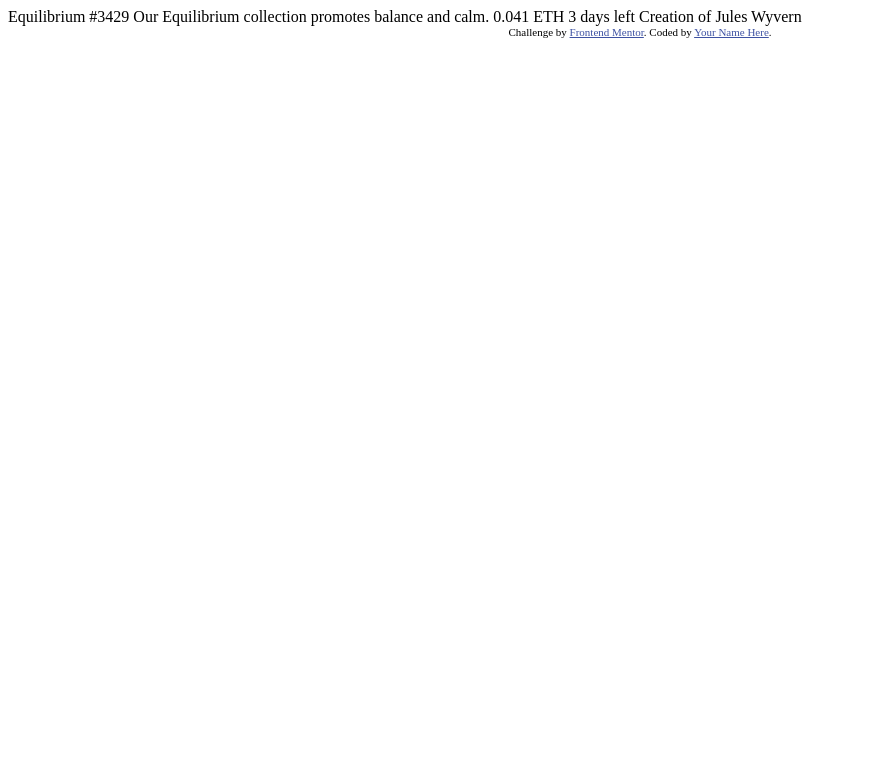
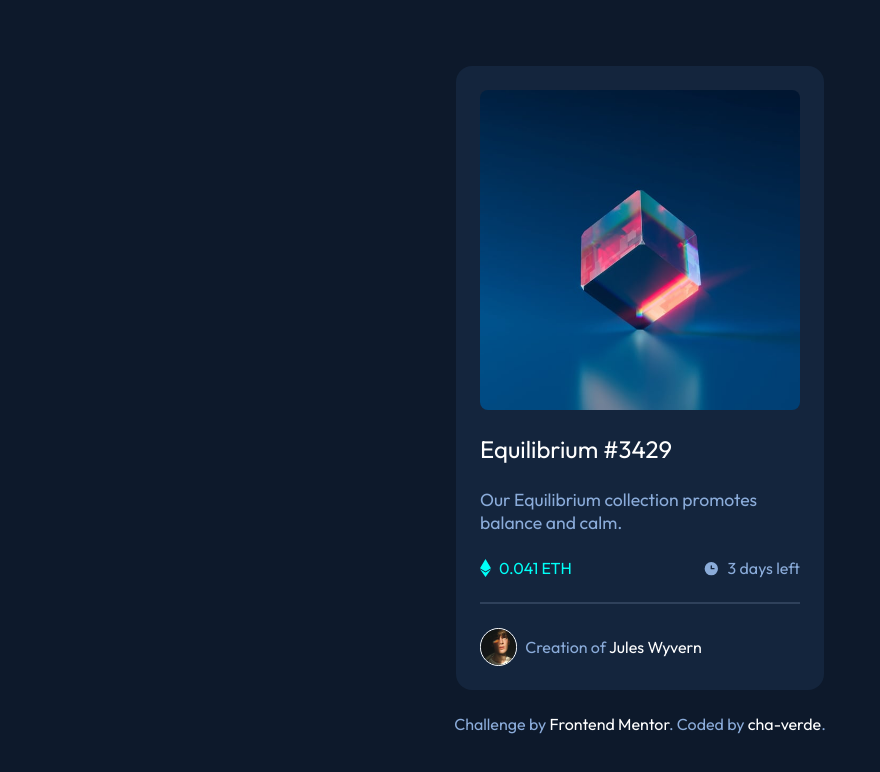
Before and after one commit to cha-verde/nft-preview-card, a plain HTML site: page index.html in a window 1280 px wide. Shown: the whole page, without its empty margins (0-880 px from the left). Drawn offline with Linux system fonts and the light colour scheme.

Commit message:
Final work

```diff
--- a/index.html
+++ b/index.html
@@ -1,33 +1,86 @@
 <!DOCTYPE html>
 <html lang="en">
-<head>
-  <meta charset="UTF-8">
-  <meta name="viewport" content="width=device-width, initial-scale=1.0"> <!-- displays site properly based on user's device -->
+  <head>
+    <meta charset="UTF-8" />
+    <meta name="viewport" content="width=device-width, initial-scale=1.0" />
+    <!-- displays site properly based on user's device -->
 
-  <link rel="icon" type="image/png" sizes="32x32" href="./images/favicon-32x32.png">
+    <link
+      rel="icon"
+      type="image/png"
+      sizes="32x32"
+      href="./images/favicon-32x32.png"
+    />
 
-  <title>Frontend Mentor | NFT preview card component</title>
+    <link rel="preconnect" href="https://fonts.googleapis.com" />
+    <link rel="preconnect" href="https://fonts.gstatic.com" crossorigin />
+    <link
+      href="https://fonts.googleapis.com/css2?family=Outfit:wght@100..900&display=swap"
+      rel="stylesheet"
+    />
 
-  <!-- Feel free to remove these styles or customise in your own stylesheet 👍 -->
-  <style>
-    .attribution { font-size: 11px; text-align: center; }
-    .attribution a { color: hsl(228, 45%, 44%); }
-  </style>
-</head>
-<body>
+    <link rel="stylesheet" href="style.css" />
 
-  Equilibrium #3429
-
-  Our Equilibrium collection promotes balance and calm.
-
-  0.041 ETH
-  3 days left
-
-  Creation of Jules Wyvern
-
-  <div class="attribution">
-    Challenge by <a href="https://www.frontendmentor.io?ref=challenge" target="_blank">Frontend Mentor</a>.
-    Coded by <a href="#">Your Name Here</a>.
-  </div>
-</body>
+    <title>Frontend Mentor | NFT preview card component</title>
+  </head>
+  <body class="display-flex-row color-background">
+    <div class="container display-flex-column font-primary flow">
+      <div class="card flow padding-2 border-radius-2 color-card">
+        <div class="card__image border-radius-1">
+          <a href="">
+            <div class="image-view display-flex-column border-radius-1">
+              <img src="/images/icon-view.svg" alt=""/>
+            </div>
+            <img
+              class="image-main border-radius-1"
+              src="/images/image-equilibrium.jpg"
+              alt=""
+              data-state="active"
+            />
+          </a>
+        </div>
+        <div class="card__title font-size-3">
+          <a href="" data-state="active"> Equilibrium #3429</a>
+        </div>
+        <div class="card__desc color-text-secondary font-size-2">
+          Our Equilibrium collection promotes balance and calm.
+        </div>
+        <div
+          class="card__stats font-size-1 color-text-secondary display-flex-row"
+        >
+          <div class="card__balance display-flex-row flow-horizontal">
+            <img src="./images/icon-ethereum.svg" alt="" />
+            <p class="color-active-state">0.041 ETH</p>
+          </div>
+          <div class="card__time display-flex-row flow-horizontal">
+            <img src="./images/icon-clock.svg" alt="" />
+            <p>3 days left</p>
+          </div>
+        </div>
+        <div class="card__line"></div>
+        <div
+          class="card__profile border-top font-size-1 border-top display-flex-row flow-horizontal"
+        >
+          <img src="/images/image-avatar.png" alt="Avatar of Jules Wyvern" />
+          <p class="color-text-secondary">
+            Creation of <a href="" target="_blank>"> Jules Wyvern</a>
+          </p>
+        </div>
+      </div>
+      <div class="attribution color-text-secondary">
+        Challenge by
+        <a
+          href="https://www.frontendmentor.io?ref=challenge"
+          target="_blank"
+          data-state="active"
+          >Frontend Mentor</a
+        >. Coded by
+        <a
+          href="https://www.frontendmentor.io/profile/cha-verde"
+          data-state="active"
+          >cha-verde</a
+        >.
+      </div>
+    </div>
+  </body>
 </html>
--- /dev/null
+++ b/style.css
@@ -0,0 +1,195 @@
+:root {
+  --color-blue-500: hsl(215, 51%, 70%);
+  --color-blue-800: hsl(215, 32%, 27%);
+  --color-blue-900: hsl(216, 50%, 16%);
+  --color-blue-950: hsl(217, 54%, 11%);
+  --color-cyan-400: hsl(178, 100%, 50%);
+  --color-white: hsl(0, 0%, 100%);
+
+  --color-active-state: var(--color-cyan-400);
+  --color-text-primary: var(--color-white);
+  --color-text-secondary: var(--color-blue-500);
+  --color-card: var(--color-blue-900);
+  --color-background: var(--color-blue-950);
+  --color-line: var(--color-blue-800);
+
+  --font-primary: "Outfit", Arial, Helvetica, sans-serif;
+
+  --font-size-1: 1rem;
+  --font-size-2: 1.1rem;
+  --font-size-3: 1.5rem;
+
+  --border-radius-1: 0.5rem;
+  --border-radius-2: 1rem;
+
+  --flow-space: 1.5rem;
+  --flow-space-horizontal: 0.5rem;
+}
+
+body,
+h1,
+h2,
+h3,
+h4,
+p,
+figure,
+blockquote,
+dl,
+dd {
+  margin: 0;
+}
+
+a {
+  text-decoration: none;
+}
+
+img,
+picture {
+  max-width: 100%;
+  display: block;
+}
+
+/* composition */
+
+.flow > * + * {
+  margin-top: var(--flow-space, 1rem);
+}
+
+.flow-horizontal > * + * {
+  margin-left: var(--flow-space-horizontal, 0.5rem);
+}
+
+/* utility */
+
+.padding-1 {
+  padding: 1rem;
+}
+
+.padding-2 {
+  padding: 1.5rem;
+}
+
+.color-text {
+  color: var(--color-text);
+}
+
+.color-background {
+  background: var(--color-background);
+}
+
+.color-card {
+  background-color: var(--color-card);
+}
+
+.color-text-primary {
+  color: var(--color-text-primary);
+}
+
+.color-text-secondary {
+  color: var(--color-text-secondary);
+}
+
+.color-active-state {
+  color: var(--color-active-state);
+}
+
+.border-top {
+  border-top: var(--color-blue-800);
+}
+
+.font-primary {
+  font-family: var(--font-primary);
+}
+
+.font-size-1 {
+  font-size: var(--font-size-1);
+}
+
+.font-size-2 {
+  font-size: var(--font-size-2);
+}
+
+.font-size-3 {
+  font-size: var(--font-size-3);
+}
+
+.border-radius-1 {
+  border-radius: var(--border-radius-1);
+}
+
+.border-radius-2 {
+  border-radius: var(--border-radius-2);
+}
+
+.display-flex-column {
+  display: flex;
+  flex-direction: column;
+  justify-content: center;
+  align-items: center;
+}
+
+.display-flex-row {
+  display: flex;
+  justify-content: center;
+  align-items: center;
+}
+
+a:hover{
+    color: var(--color-active-state);
+}
+
+.card__image:hover .image-view{
+    display: flex;
+    background-color: hsla(178, 100%, 50%, 0.5);
+}
+
+/* block */
+
+body {
+  height: 100vh;
+}
+
+a{
+    color: var(--color-text-primary);
+}
+
+.card {
+  width: 20rem;
+}
+
+.card__image{
+    position: relative;
+}
+
+
+.card__image .image-main{
+    position: relative;
+    z-index: 1;
+}
+
+.card__image .image-view{
+    position: absolute;
+    width: 100%;
+    height: 100%;
+    z-index: 2;
+    display: none;
+}
+
+.card__stats {
+  justify-content: space-between;
+}
+
+.card__line{
+    border: 1px solid var(--color-blue-800);
+}
+.card__profile {
+  justify-content: left;
+}
+
+.card__profile img {
+  width: 2.2rem;
+  border: 1px solid var(--color-white);
+  border-radius: 50%;
+}
+
+/* exception */
```
